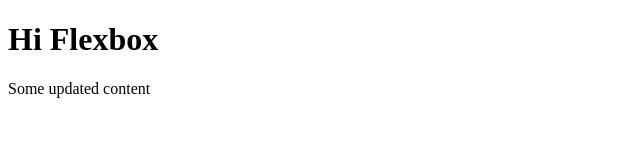
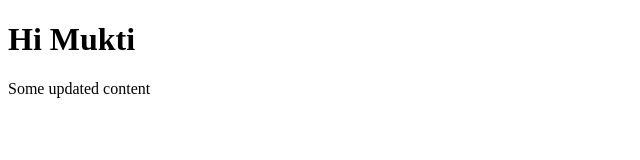
Before and after one commit to Muktidilpali/flexbox-c, a website: page index.html in a window 1280 px wide. Shown: the full height of the page, 0-640 px from the left. Drawn offline with Linux system fonts and the light colour scheme.

Commit message:
change index.html

```diff
--- a/index.html
+++ b/index.html
@@ -5,7 +5,7 @@
     <title></title>
 </head>
 <body>
-    <h1>Hi Flexbox</h1>
+    <h1>Hi Mukti</h1>
 
     <p>Some updated content</p>
 </body>
```
